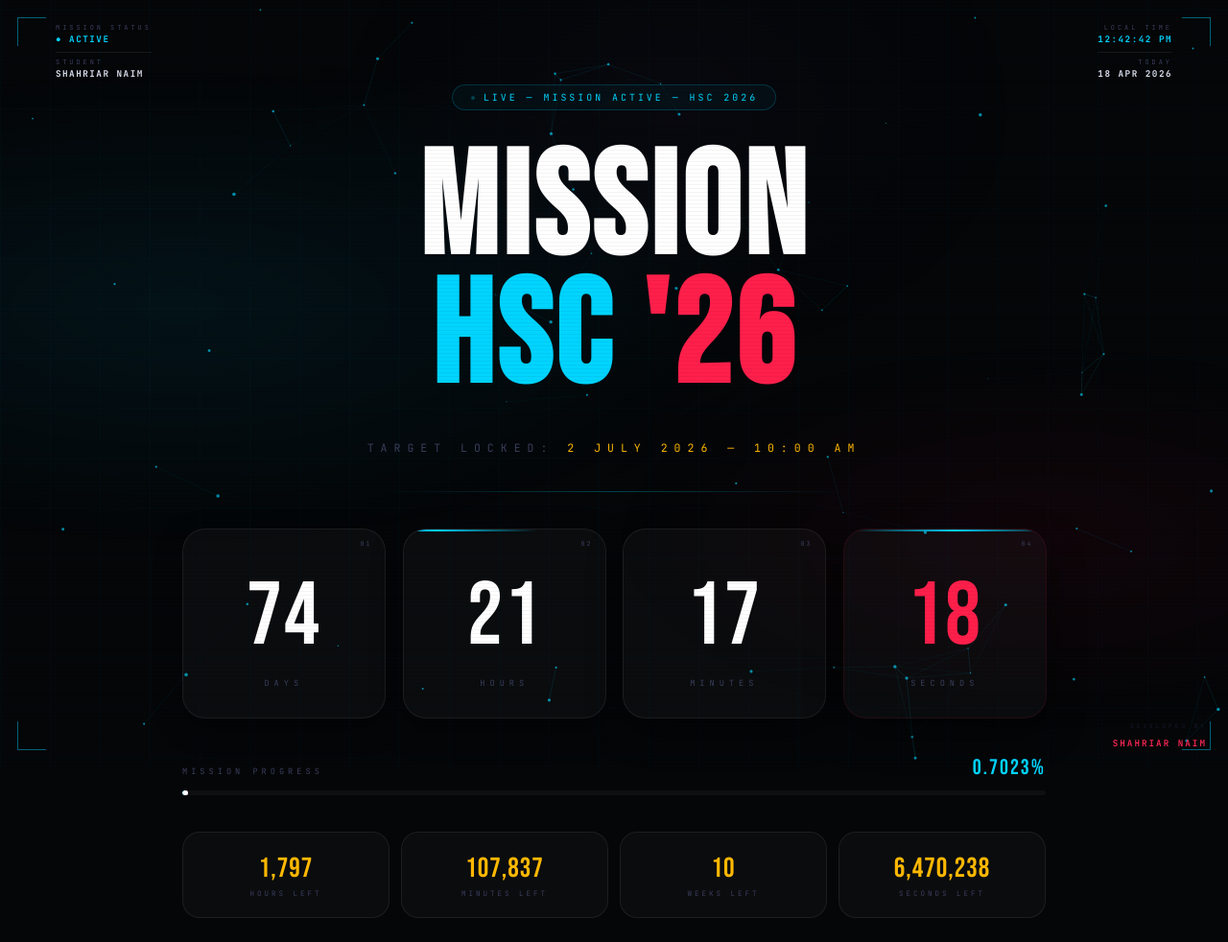
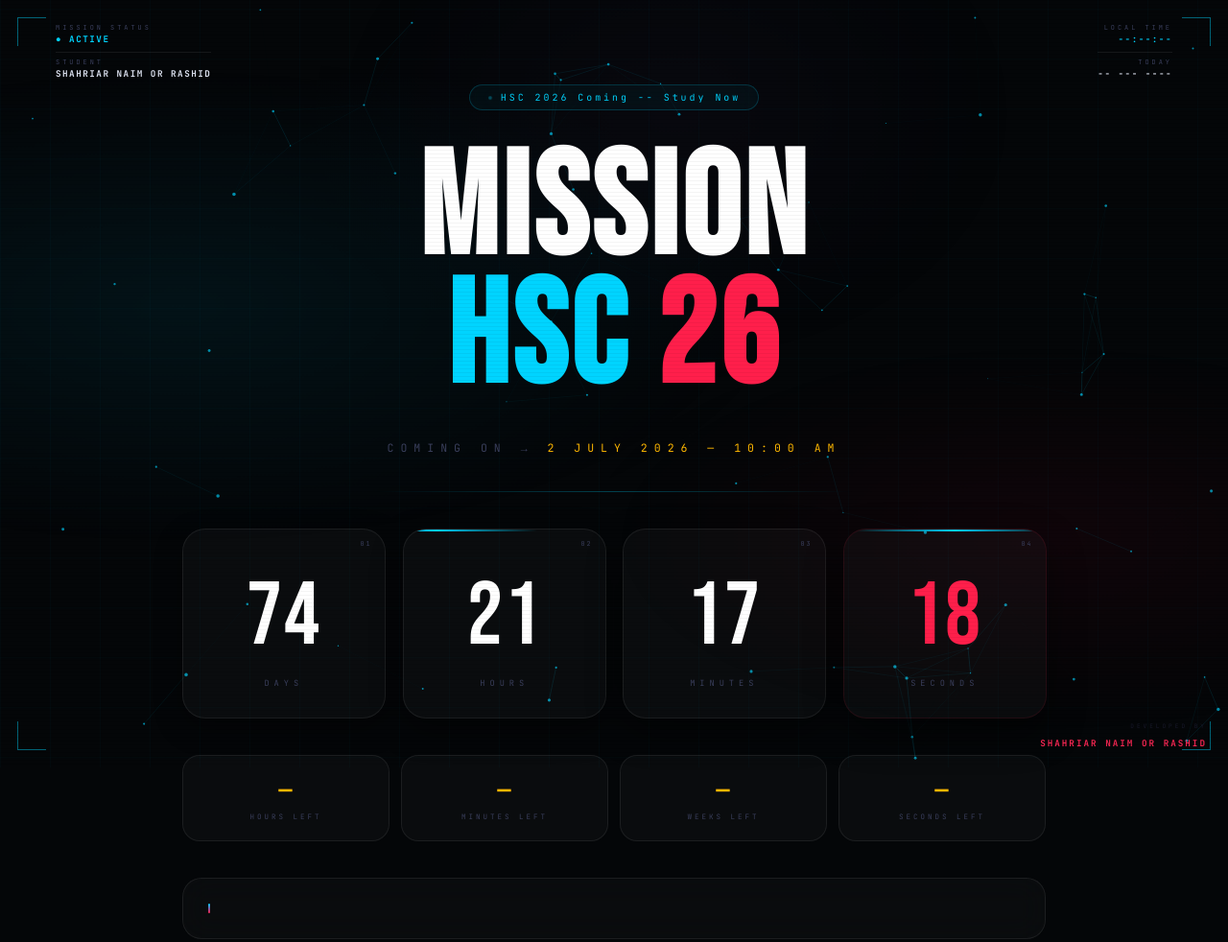
Before and after one commit to shahriarnaimorrashid/hsc2026countdown, a plain HTML site: page index.html in a window 1280 px wide. Shown: the top 982 px of the page at 96% size. Drawn offline with Linux system fonts and the light colour scheme; animation ran at ten frames a second.

Commit message:
Update index.html

```diff
--- a/index.html
+++ b/index.html
@@ -403,7 +403,7 @@ html,body{min-height:100%;background:var(--bg);color:var(--tx);font-family:'Syne
   <div class="hv c">● ACTIVE</div>
   <div class="hsep"></div>
   <div class="hl">Student</div>
-  <div class="hv">SHAHRIAR NAIM</div>
+  <div class="hv">SHAHRIAR NAIM OR RASHID</div>
 </div>
 <div class="hud hud-tr">
   <div class="hl">Local Time</div>
@@ -416,11 +416,11 @@ html,body{min-height:100%;background:var(--bg);color:var(--tx);font-family:'Syne
 <!-- ════ MAIN ════ -->
 <div class="wrap">
 
-  <div class="badge"><div class="bd"></div>LIVE — MISSION ACTIVE — HSC 2026</div>
+  <div class="badge"><div class="bd"></div>HSC 2026 Coming -- Study Now</div>
 
-  <h1 class="title">MISSION<br><span class="tc">HSC</span> <span class="tr">'26</span></h1>
+  <h1 class="title">MISSION<br><span class="tc">HSC</span> <span class="tr">26</span></h1>
 
-  <p class="sub">TARGET LOCKED: <span>2 JULY 2026 — 10:00 AM</span></p>
+  <p class="sub">COMING ON → <span>2 JULY 2026 — 10:00 AM</span></p>
 
   <div class="divider"></div>
 
@@ -448,16 +448,6 @@ html,body{min-height:100%;background:var(--bg);color:var(--tx);font-family:'Syne
     </div>
   </div>
 
-  <!-- PROGRESS -->
-  <div class="prog">
-    <div class="prog-head">
-      <span class="prog-lbl">MISSION PROGRESS</span>
-      <span class="prog-pct" id="bar-pct">0.0000%</span>
-    </div>
-    <div class="prog-track">
-      <div class="prog-fill" id="prog-fill"></div>
-    </div>
-  </div>
 
   <!-- STATS -->
   <div class="stats">
@@ -480,7 +470,7 @@ html,body{min-height:100%;background:var(--bg);color:var(--tx);font-family:'Syne
 
 <div class="wm">
   <span class="wm-r">DEVELOPED BY</span>
-  <span class="wm-n">Shahriar Naim</span>
+  <span class="wm-n">Shahriar Naim Or Rashid</span>
 </div>
 
 <script>
```
